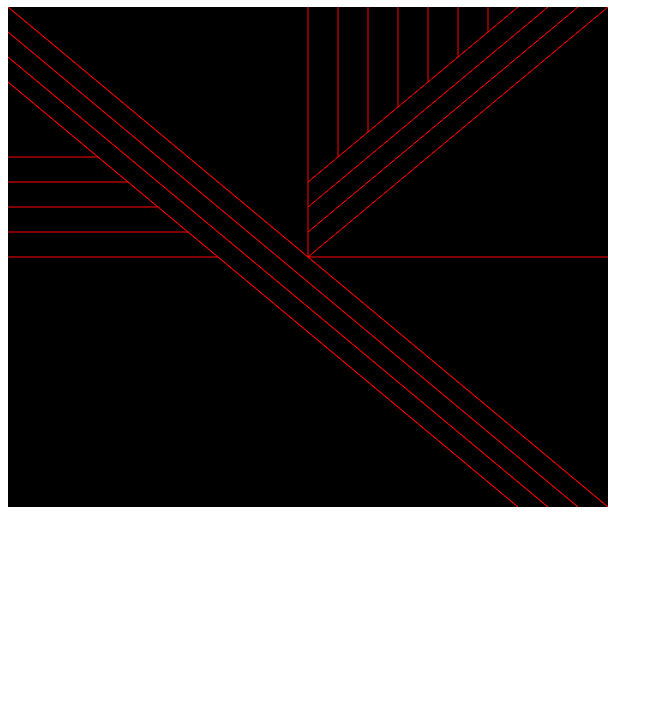
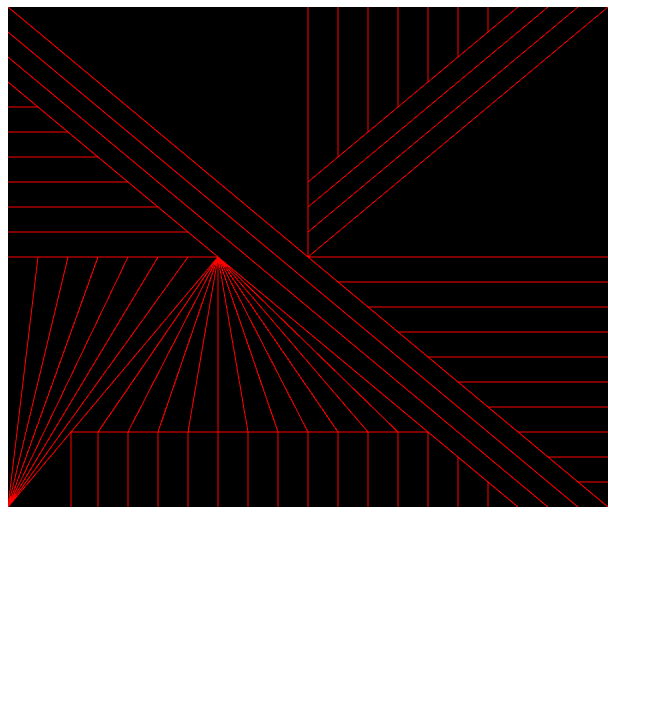
Before and after one commit to lieskpat/webgl_ea2, a website with bundled scripts: page dist/index.html in a window 1280 px wide. Shown: the part 73-800 px from the top of the page, without its empty margins (0-663 px from the left). Built offline with nearby package versions, Linux system fonts and the light colour scheme.

Commit message:
ea2 fertig

```diff
--- a/src/index.js
+++ b/src/index.js
@@ -25,7 +25,7 @@ function render(gl) {
     initBuffer(gl);
     gl.clearColor(0, 0, 0, 1);
     gl.clear(gl.COLOR_BUFFER_BIT);
-    gl.drawArrays(gl.LINES, 0, 42);
+    gl.drawArrays(gl.LINES, 0, 132);
 }
 
 render(gl);
--- a/src/modules/loadVertexData.js
+++ b/src/modules/loadVertexData.js
@@ -41,7 +41,98 @@ const lineVertices = [
 -0.6, 0.3,
 -1, 0.3,
 -0.7, 0.4,
--1, 0.4
+-1, 0.4,
+-0.8, 0.5,
+-1, 0.5,
+-0.9, 0.6,
+-1, 0.6,
+-0.3, 0,
+-1, -1,
+-0.4, 0,
+-1, -1,
+-0.5, 0,
+-1, -1,
+-0.6, 0,
+-1, -1,
+-0.7, 0,
+-1,-1,
+-0.8, 0,
+-1, -1,
+-0.9, 0,
+-1, -1,
+0.4, -0.7,
+-0.79, -0.7,
+-0.3, 0,
+-0.3, -0.7,
+-0.3, 0,
+-0.2, -0.7,
+-0.3, 0,
+-0.1, -0.7,
+-0.3, 0,
+0, -0.7,
+-0.3, 0,
+0.1, -0.7,
+-0.3, 0,
+0.2, -0.7,
+-0.3, 0,
+0.3, -0.7,
+-0.3, 0,
+-0.4, -0.7,
+-0.3, 0,
+-0.5, -0.7,
+-0.3, 0,
+-0.6, -0.7,
+-0.3, 0,
+-0.7, -0.7,
+0.4, -0.7,
+0.4, -1,
+0.3, -0.7,
+0.3, -1,
+0.2, -0.7,
+0.2, -1,
+0.1, -0.7,
+0.1, -1,
+0, -0.7,
+0, -1,
+-0.1, -0.7,
+-0.1, -1,
+-0.2, -0.7,
+-0.2, -1,
+-0.3, -0.7,
+-0.3, -1,
+-0.4, -0.7,
+-0.4, -1,
+-0.5, -0.7,
+-0.5, -1,
+-0.6, -0.7,
+-0.6, -1,
+-0.7, -0.7,
+-0.7, -1,
+-0.79, -0.7,
+-0.79, -1,
+0.1, -0.1,
+1, -0.1,
+0.2, -0.2,
+1, -0.2,
+0.3, -0.3,
+1, -0.3,
+0.4, -0.4,
+1, -0.4,
+0.5, -0.5,
+1, -0.5,
+0.6, -0.6,
+1, -0.6,
+0.7, -0.7,
+1, -0.7,
+0.8, -0.8,
+1, -0.8,
+0.9, -0.9,
+1, -0.9,
+
+0.5, -0.8,
+0.5, -1,
+0.6, -0.9,
+0.6, -1
 
 
 ];
```
Also changed, not shown: dist/bundle.js, dist/index.html.
